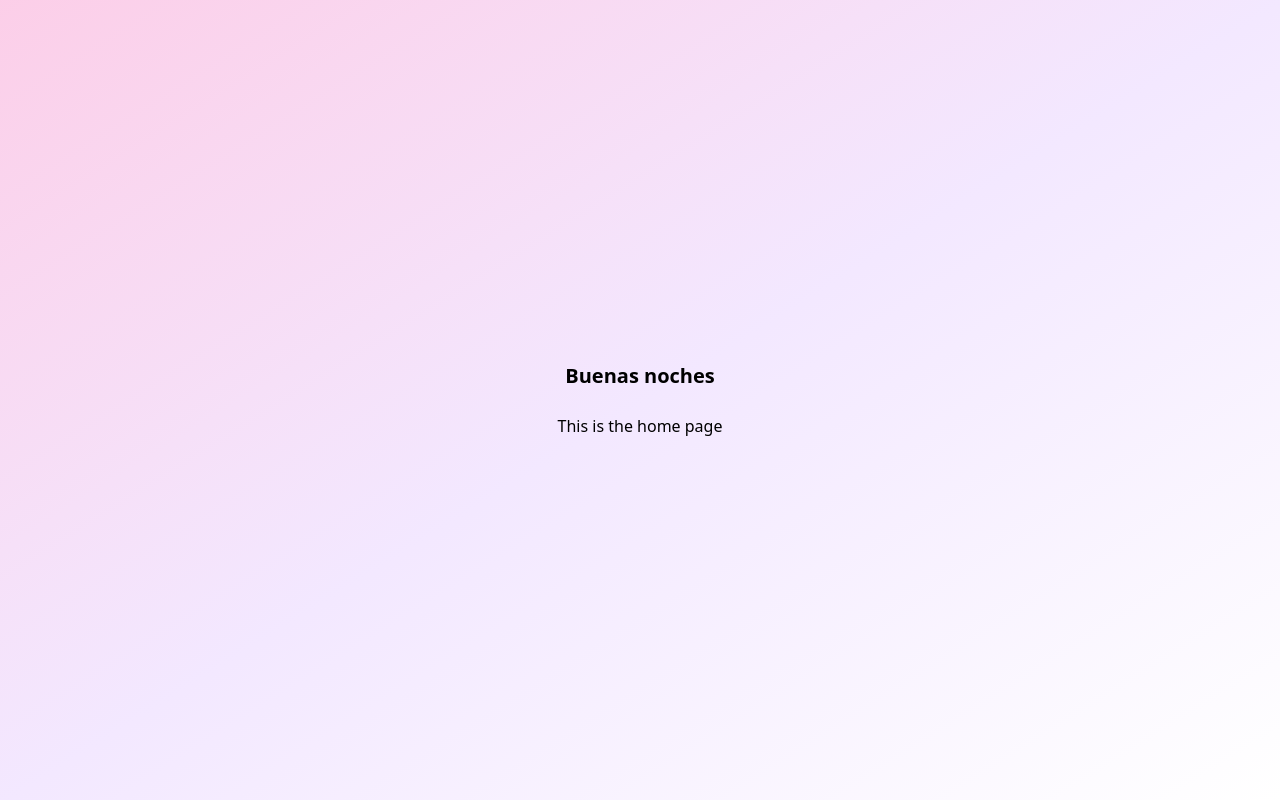
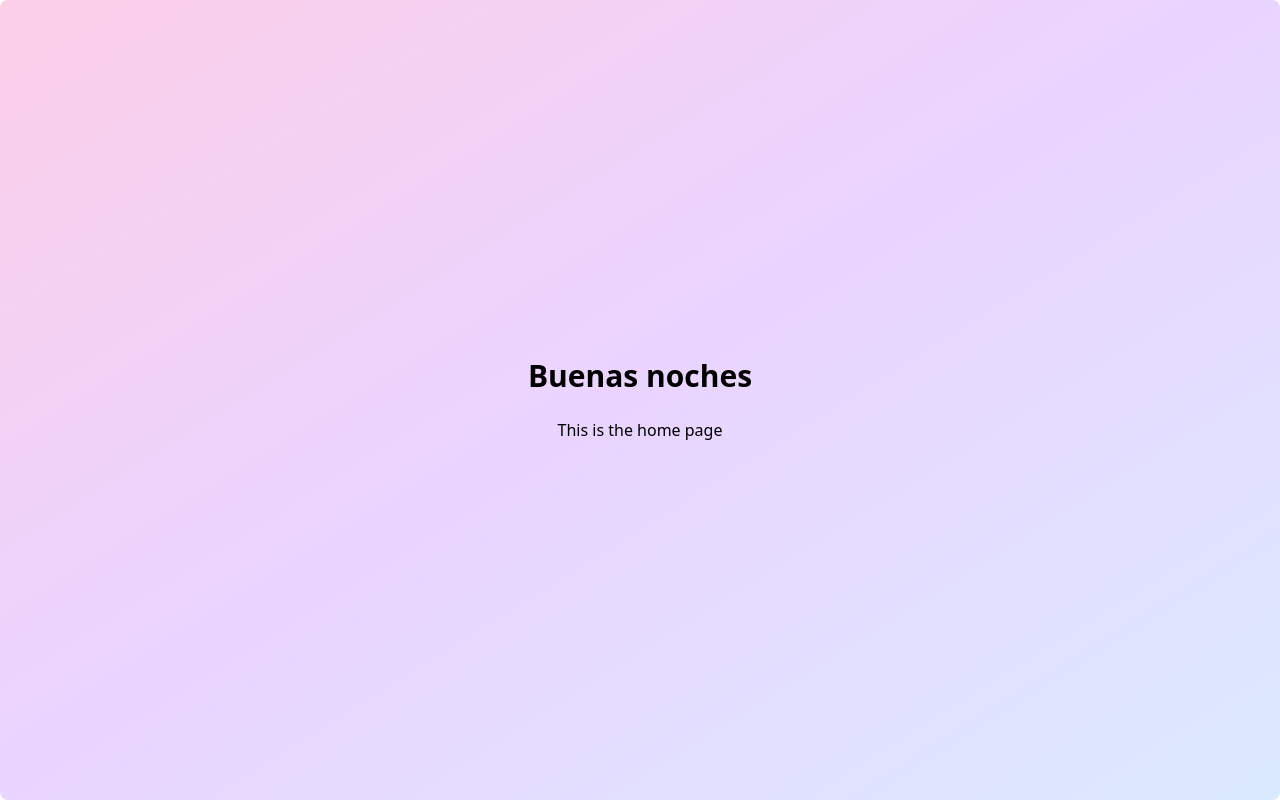
Before and after one commit to SergioAcostaTer/farmacIA, a React (Vite) app: page / in a window 1280 px wide. Built offline with nearby package versions, Linux system fonts and the light colour scheme.

Commit message:
feat: enhance Home component styling and update greeting header size

```diff
--- a/src/pages/Home.tsx
+++ b/src/pages/Home.tsx
@@ -19,12 +19,13 @@ const categoriasFarmacos = [
 ];
 
 
+
 function Home() {
   return (
     <main
-      className="flex flex-col items-center justify-center h-screen bg-gradient-to-br from-pink-200 via-purple-100 to-white"
+      className="flex flex-col items-center justify-center h-screen bg-gradient-to-br from-pink-200 via-purple-200 to-blue-100 rounded-lg animate-gradient"
     >
-      <h1 className="text-xl font-bold mb-6">{getGreeting()}</h1>
+      <h1 className="text-3xl font-bold mb-6">{getGreeting()}</h1>
       <p className="text-center">This is the home page</p>
     </main>
   );
```
